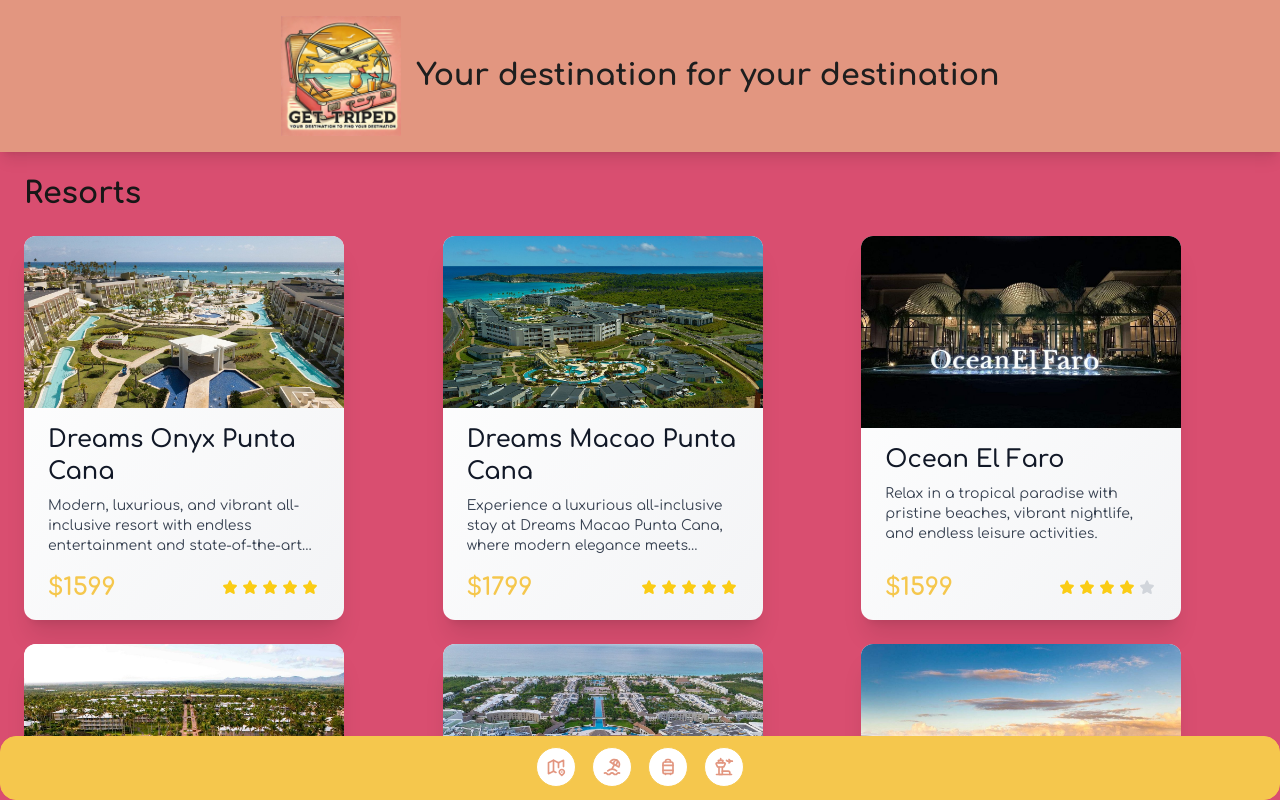
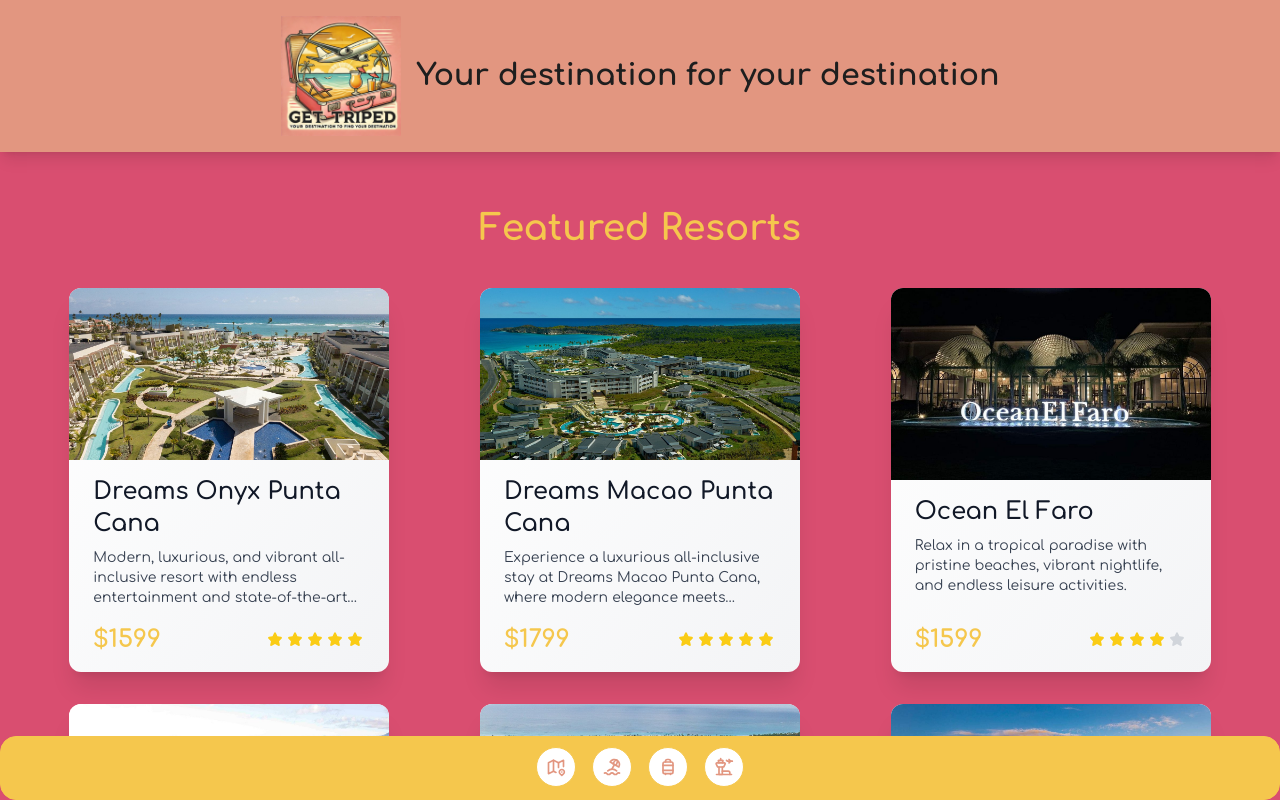
Before and after one commit to LegendairyDude/get-triped, a Next.js app: page /resorts in a window 1280 px wide. Shown: the top 800 px of the page. Built offline with nearby package versions, Linux system fonts and the light colour scheme.

Commit message:
Expanded resort page to have dedicated page for each resort using dynmaic slug like with destinations

```diff
--- /dev/null
+++ b/src/app/resorts/[slug]/page.jsx
@@ -0,0 +1,53 @@
+"use client";
+
+import { useParams } from "next/navigation";
+import Image from "next/image";
+import Link from "next/link";
+import { resorts } from "@/data/resorts";
+
+export default function ResortDetailPage() {
+  const { slug } = useParams();
+  const resort = resorts.find((res) => res.slug === slug);
+
+  if (!resort) {
+    return (
+      <div className="p-6 text-center">
+        <h2 className="text-3xl font-bold text-dark">Resort Not Found</h2>
+        <p className="mt-4 text-gray-800">
+          We couldn't find the resort you're looking for.
+        </p>
+        <Link
+          href="/resorts"
+          className="inline-block mt-4 bg-primary text-dark font-semibold py-2 px-4 rounded hover:bg-accent transition-colors"
+        >
+          Back to Resorts
+        </Link>
+      </div>
+    );
+  }
+
+  return (
+    <div className="container mx-auto p-6 pb-20">
+      <h1 className="text-4xl font-bold mb-6 text-dark">{resort.title}</h1>
+      <div className="relative h-64 w-full rounded-lg overflow-hidden shadow-xl mb-6">
+        <Image
+          src={resort.imageUrl}
+          alt={resort.title}
+          fill
+          className="object-cover"
+        />
+      </div>
+      <p className="text-gray-800 mb-6">{resort.description}</p>
+      <div className="mb-6">
+        <h2 className="text-2xl font-semibold mb-4 text-dark">Details</h2>
+        <p className="text-gray-800">{resort.moreInfo}</p>
+      </div>
+      <Link
+        href="/resorts"
+        className="inline-block bg-primary text-dark font-semibold py-2 px-4 rounded hover:bg-accent transition-colors"
+      >
+        Back to Resorts
+      </Link>
+    </div>
+  );
+}
--- a/src/app/resorts/page.jsx
+++ b/src/app/resorts/page.jsx
@@ -1,4 +1,3 @@
-// app/resorts/page.jsx
 "use client";
 
 import { FlipTravelPackageCard } from "@/components/FlipTravelPackageCard";
@@ -6,11 +5,15 @@
 
 export default function ResortsPage() {
   return (
-    <div>
-      <h2 className="text-3xl font-bold mb-6">Resorts</h2>
-      <div className="grid grid-cols-1 sm:grid-cols-2 md:grid-cols-3 gap-6">
+    <div className="px-4 py-8 pb-20">
+      <h2 className="text-4xl font-bold text-center mb-10 text-primary">
+        Featured Resorts
+      </h2>
+      <div className="grid grid-cols-1 sm:grid-cols-2 md:grid-cols-3 gap-8 justify-items-center">
         {resorts.map((resort, idx) => (
-          <FlipTravelPackageCard key={idx} packageData={resort} />
+          <div key={idx} className="cursor-pointer">
+            <FlipTravelPackageCard packageData={resort} />
+          </div>
         ))}
       </div>
     </div>
--- a/src/components/FlipTravelPackageCard.jsx
+++ b/src/components/FlipTravelPackageCard.jsx
@@ -5,42 +5,15 @@
 import { PrimaryButton } from "@/components/PrimaryButton";
 
 export function FlipTravelPackageCard({ packageData }) {
-  const {
-    title,
-    imageUrl,
-    description,
-    price,
-    rating,
-    moreInfo,
-    numPools,
-    numRooms,
-    restaurants,
-    amenities,
-  } = packageData;
+  const { title, imageUrl, description, price, rating, moreInfo } = packageData;
+  // Use a provided slug, or generate one from the title.
+  const slug = packageData.slug || title.toLowerCase().replace(/\s+/g, "-");
   const [flipped, setFlipped] = useState(false);
 
-  // Variants for the flip animation (front/back)
   const variants = {
     front: { rotateY: 0 },
     back: { rotateY: 180 },
   };
-
-  // Generate a slug from the title (simple version)
-  const slug = title.toLowerCase().replace(/\s+/g, "-");
-
-  // Format restaurant items as bullet points
-  const restaurantItems = restaurants?.map((r, i) => (
-    <li key={i} className="ml-4">
-      {r.name} ({r.theme}, {r.cuisine})
-    </li>
-  ));
-
-  // Format amenities as bullet points
-  const amenitiesItems = amenities?.map((amenity, i) => (
-    <li key={i} className="ml-4">
-      {amenity}
-    </li>
-  ));
 
   return (
     <div
@@ -63,7 +36,7 @@
             <h2 className="text-2xl font-semibold text-gray-900 dark:text-white mb-2">
               {title}
             </h2>
-            <p className="text-gray-700 dark:text-gray-700 text-sm mb-4 line-clamp-3">
+            <p className="text-gray-700 dark:text-gray-300 text-sm mb-4 line-clamp-3">
               {description}
             </p>
             <div className="mt-auto flex items-center justify-between">
@@ -93,29 +66,10 @@
           <h2 className="text-2xl font-semibold text-black mb-4">
             {title} Details
           </h2>
-          <div className="flex-1 overflow-y-auto p-2 shadow-inner rounded-md mb-2">
-            <ul className="list-disc text-black">
-              <li>
-                <span className="font-semibold">Pools:</span> {numPools}
-              </li>
-              <li>
-                <span className="font-semibold">Rooms:</span> {numRooms}
-              </li>
-              {restaurants && (
-                <li>
-                  <span className="font-semibold">
-                    Restaurants ({restaurants.length}):
-                  </span>
-                  <ul className="list-disc">{restaurantItems}</ul>
-                </li>
-              )}
-              {amenities && (
-                <li>
-                  <span className="font-semibold">Amenities:</span>
-                  <ul className="list-disc">{amenitiesItems}</ul>
-                </li>
-              )}
-            </ul>
+          <div className="flex-1 overflow-y-auto p-3 shadow-inner rounded-md mb-4">
+            <p className="text-black">
+              {moreInfo || "Additional details about the resort."}
+            </p>
           </div>
           <div className="mt-4 flex items-center justify-end">
             <PrimaryButton href={`/resorts/${slug}`}>
--- a/src/data/resorts.js
+++ b/src/data/resorts.js
@@ -3,6 +3,7 @@
 export const resorts = [
   {
     title: "Dreams Onyx Punta Cana",
+    slug: "dreams-onyx-punta-cana",
     imageUrl: "/images/dreamsOnyx/dreamsOnyxTowardsBeach.jpg",
     description:
       "Modern, luxurious, and vibrant all-inclusive resort with endless entertainment and state-of-the-art amenities.",
@@ -48,6 +49,7 @@
   },
   {
     title: "Dreams Macao Punta Cana",
+    slug: "dreams-macao-punta-cana",
     imageUrl: "/images/dreamsMacao/aerial-viewDreamMacao.jpg",
     description:
       "Experience a luxurious all-inclusive stay at Dreams Macao Punta Cana, where modern elegance meets tropical relaxation.",
@@ -116,6 +118,7 @@
   },
   {
     title: "Ocean El Faro",
+    slug: "ocean-el-faro",
     imageUrl: "/images/elBeso/frontSignNight.jpg",
     description:
       "Relax in a tropical paradise with pristine beaches, vibrant nightlife, and endless leisure activities.",
@@ -164,6 +167,7 @@
   },
   {
     title: "Grand Sirenis",
+    slug: "grand-sirenis",
     imageUrl: "/images/grandSirenis/grand-sirenis-punta-canaTowardsLobby.jpg",
     description:
       "A refined, all-inclusive resort offering exquisite dining, luxurious accommodations, and world-class amenities.",
@@ -232,6 +236,7 @@
   },
   {
     title: "Hard Rock Hotel & Casino Punta Cana",
+    slug: "hard-rock-hotel-punta-cana",
     imageUrl: "/images/hardRock/hard-rock-hotel-puntaAreial.jpg",
     description:
       "Experience the ultimate all-inclusive rock star treatment with a full-scale casino, live performances, and a signature rock & roll vibe.",
@@ -273,6 +278,7 @@
   },
   {
     title: "The Serenade",
+    slug: "the-serenade",
     imageUrl: "/images/serenade/serenadeResortView.jpg",
     description:
       "An intimate, boutique all-inclusive resort offering personalized service, exquisite dining, and a refined escape.",
```
